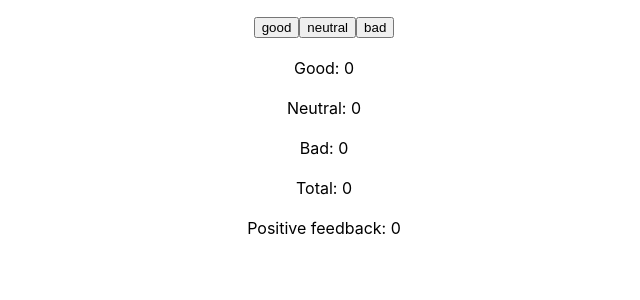
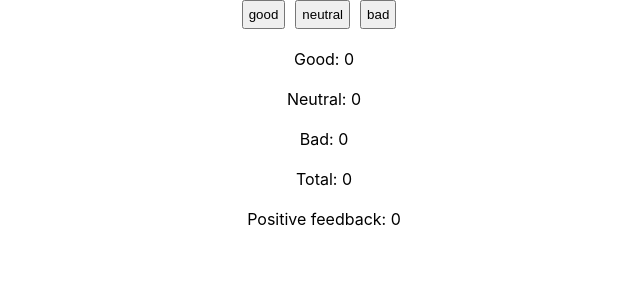
Before and after one commit to zhitnyak/goit-react-hw-02-feedback, a React (Create React App) app: page / in a window 1280 px wide. Shown: the top 300 px of the page, without its empty margins (316-956 px from the left). Built offline with nearby package versions, Linux system fonts and the light colour scheme.

Commit message:
bug with id

```diff
--- a/src/App.js
+++ b/src/App.js
@@ -1,5 +1,6 @@
 import React, { Component } from 'react';
 import './App.css';
+import FeedbackOptions from './components/FeedbackOptions/FeedbackOptions';
 // import Vidget from './components/Vidget';
 // import TodoList from './components/TodoList/TodoList';
 // import initialTodos from './components/TodoList/todos.json';
@@ -35,24 +36,14 @@ class App extends Component {
 
   render() {
     const { good, neutral, bad } = this.state;
-    const options = Object.keys(this.state);
 
     return (
       <div className="App">
-        <p title="Please leave feedback">
-          <>
-            {options.map(option => {
-              return (
-                <button
-                  type="button"
-                  onClick={this.handleButtonClick}
-                  name={option}
-                >
-                  {option}
-                </button>
-              );
-            })}
-          </>
+        {/* <p title="Please leave feedback"> */}
+        <FeedbackOptions
+          options={Object.keys(this.state)}
+          onLeaveFeedback={this.handleButtonClick}
+        />
         <div title="Statistics">
           <Statistics
             good={good}
@@ -62,7 +53,7 @@ class App extends Component {
             positivePercentage={this.countPositiveFeedbackPercentage()}
           />
         </div>
-        </p>
+        {/* </p> */}
       </div>
     );
   }
--- /dev/null
+++ b/src/components/FeedbackOptions/FeedbackOptions.js
@@ -0,0 +1,20 @@
+import PropTypes from 'prop-types';
+import css from './FeedbackOptions.module.css';
+
+const FeedbackOptions = ({ options, onLeaveFeedback }) =>
+  options.map(el => (
+    <button
+      className={css.btn}
+      onClick={() => onLeaveFeedback(el)}
+      type="button"
+      key={el}
+    >
+      {el}
+    </button>
+  ));
+
+FeedbackOptions.propTypes = {
+  options: PropTypes.array.isRequired,
+  onLeaveFeedback: PropTypes.func.isRequired,
+};
+export default FeedbackOptions;
--- /dev/null
+++ b/src/components/FeedbackOptions/FeedbackOptions.module.css
@@ -0,0 +1,4 @@
+.btn {
+  padding: 5px;
+  margin-right: 10px;
+}
--- a/src/components/Statistics/Statistics.js
+++ b/src/components/Statistics/Statistics.js
@@ -1,7 +1,6 @@
 import PropTypes from 'prop-types';
 import css from './Statistics.module.css';
-const Statistics = ({ good, neutral, bad, total, positivePercentage }) => {
-  return (
+const Statistics = ({ good, neutral, bad, total, positivePercentage }) => (
   <div>
     <p className={css.content}>Good: {good}</p>
     <p className={css.content}>Neutral: {neutral}</p>
@@ -10,7 +9,7 @@ const Statistics = ({ good, neutral, bad, total, positivePercentage }) => {
     <p className={css.content}>Positive feedback: {positivePercentage}</p>
   </div>
 );
-};
+
 Statistics.propTypes = {
   good: PropTypes.number.isRequired,
   neutral: PropTypes.number.isRequired,
```
Lines whose indentation alone changed are shown as unchanged.
